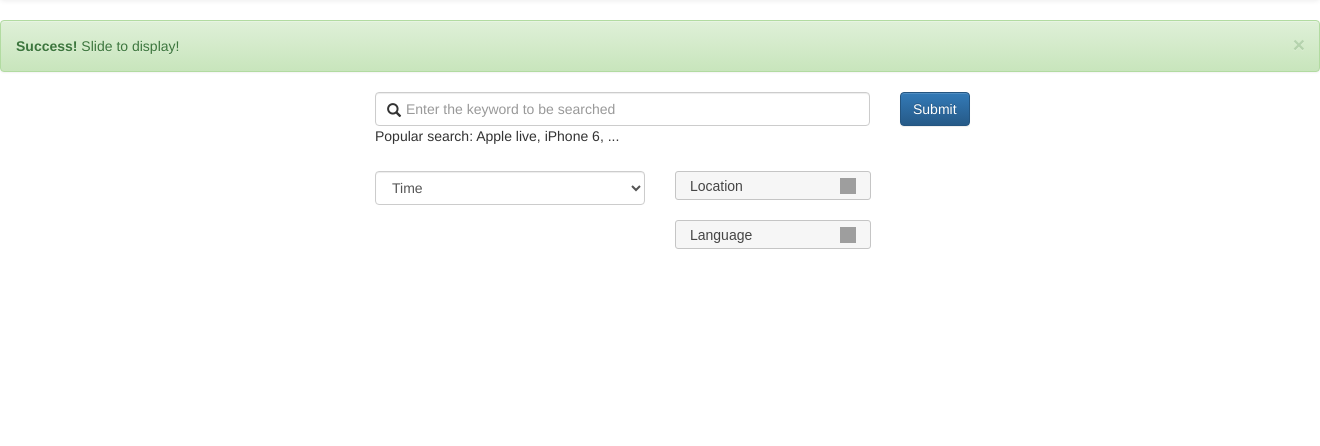
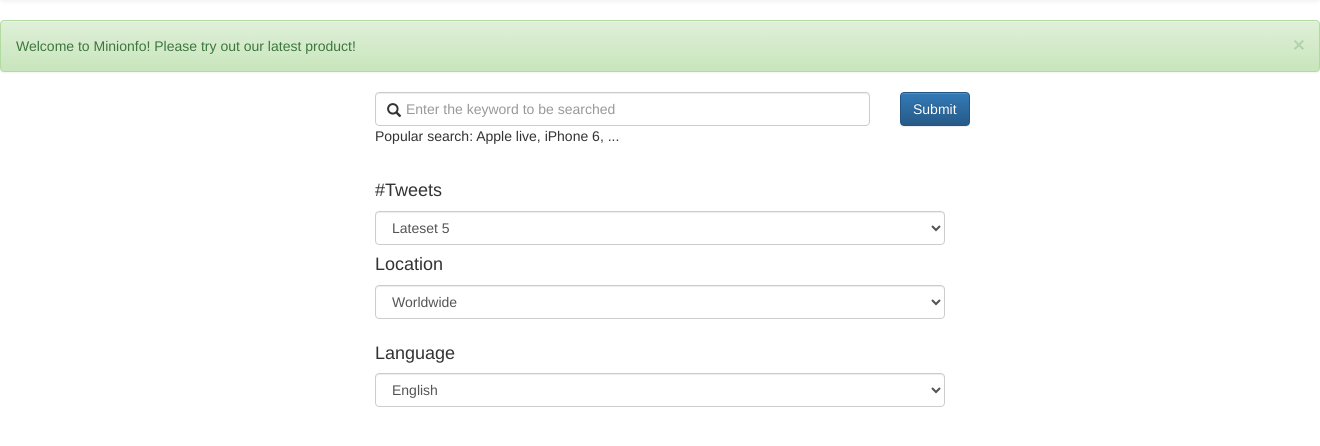
Before and after one commit to Slide-to-Display/minionfo-web, a Python web app: template templates/formtest.html in a window 1320 px wide; the page is wider, and only the part inside the window is pictured. Shown: the part 72-518 px from the top of that part. Run offline with Jinja, Linux system fonts and the light colour scheme; the template is opened without the code that fills it, so the values that code supplies are empty; some libraries are stand-ins or nearby versions; grey boxes are pictures that could not be loaded.

Commit message:
changed the default selections

```diff
--- a/MainScript.js
+++ b/MainScript.js
@@ -3,9 +3,6 @@ if (typeof Minionfo === "undefined") {
     	Init: function(){
     		$(document).ready(function(){
     			$("#success-msg").slideDown(400);
-    			$("#language").selectmenu();
-    			$("#location").selectmenu();
-
     		});
     	}
     };
--- a/main.py
+++ b/main.py
@@ -42,6 +42,7 @@ class index:
         languages = list()
         languages.append(language)
         LatiLongi = GetLatiLongi.GetLatiLongi()[location]
+        return True
         return Display.Display(TwitterStream.TwitterStream(kwords=keywords,
                                                            lang=languages,
                                                            lim=int(time),
--- a/templates/formtest.html
+++ b/templates/formtest.html
@@ -120,7 +120,7 @@ $def with (form)
 
 		<div id="success-msg" class="alert alert-success alert-dismissible" style="display:none" role="alert">
 			<button type="button" class="close" data-dismiss="alert"><span aria-hidden="true">&times;</span><span class="sr-only">Close</span></button>
-			<strong>Success!</strong> Slide to display!
+			Welcome to Minionfo! Please try out our latest product!
 		</div>
 
 		<div class="fluid-container">
@@ -151,40 +151,31 @@ $def with (form)
 
 					    <div class="form-group">
 						    <div class="col-md-2"></div>
-						    <div class="col-md-4">
 							    <!--<div class="input-group">
 								    <div class="input-group-addon">Time: </div><input id="datetime-start" class="form-control" type="datetime" name="Time"/><div class="input-group-addon"><span class="glyphicon glyphicon-calendar"></span></div>
 
                                 </div>-->
-
+                            <div class="col-md-8">
+                                <h4>#Tweets</h4>
                                 <select id="time" class="form-control full-width" name="Time">
-                                    <option>Time</option>
                                     <option value="5">Lateset 5</option>
                                     <option value="10">Latest 10</option>
                                 </select>
 
-						    </div>
-						    <div class="col-md-4">
+                                <h4>Location</h4>
 							    <select id="location" class="form-control full-width" name="Location">
-								    <option>Location</option>
 								    <option value="ww">Worldwide</option>
 								    <option value="us">US</option>
 							    </select>
-						    </div>
+                            </div>
 						    <div class="col-md-2"></div>
 					    </div>
 
 					    <div class="form-group">
 						    <div class="col-md-2"></div>
-						    <div class="col-md-4">
-							    <!--<div class="input-group">
-								    <div class="input-group-addon">To: </div><input id="datetime-end" class="form-control" type="datetime"/><div class="input-group-addon"><span class="glyphicon glyphicon-calendar"></span></div>
-							    </div>-->
-
-						    </div>
-						    <div class="col-md-4">
+						    <div class="col-md-8">
+                                <h4>Language</h4>
 							    <select id="language" class="form-control full-width" name="Language">
-								    <option>Language</option>
 								    <option value="en">English</option>
 								    <!-- <option value="cn">Chinese</option> -->
 							    </select>
```
Also changed, not shown: 7 other files.
